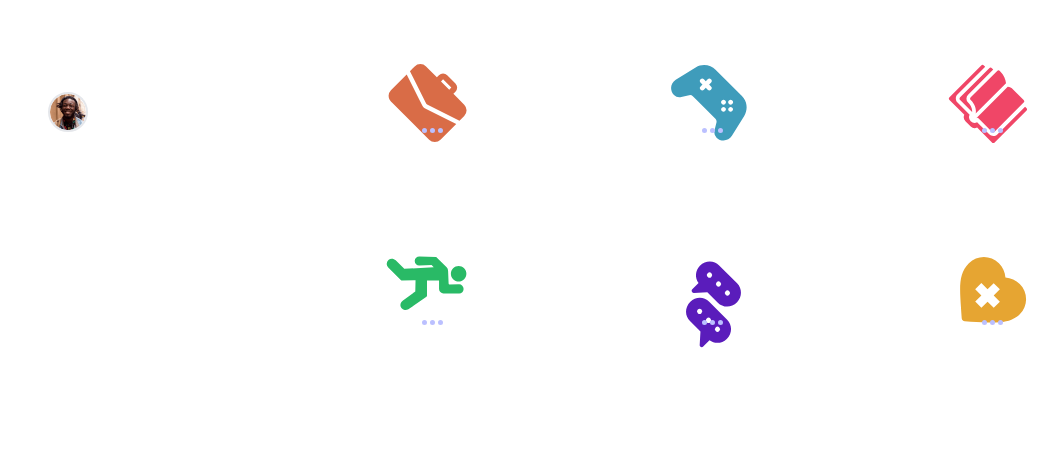
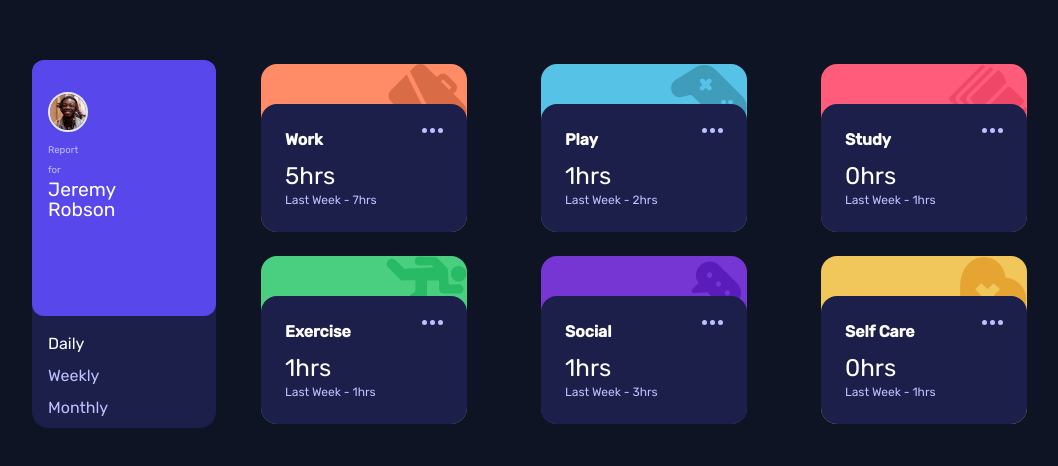
Before and after one commit to hriteek/time_tracking_dashboard, a plain HTML site: page index.html in a window 1280 px wide. Shown: the part 156-622 px from the top of the page, without its empty margins (96-1154 px from the left). Drawn offline with nearby package versions, Linux system fonts and the light colour scheme.

Commit message:
bug: fix tailwind css not loading

```diff
--- a/index.html
+++ b/index.html
@@ -15,7 +15,7 @@
       href="https://fonts.googleapis.com/css2?family=Rubik:wght@300;400;500&display=swap"
       rel="stylesheet"
     />
-    <script defer src="https://cdn.tailwindcss.com"></script>
+    <script src="https://cdn.tailwindcss.com"></script>
     <script>
       tailwind.config = {
         theme: {
```
